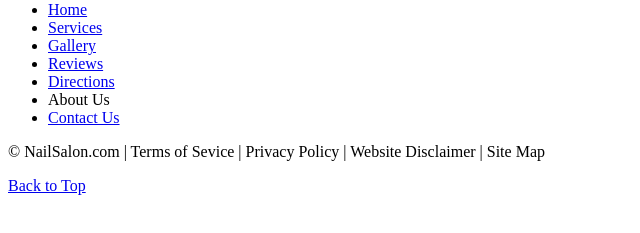
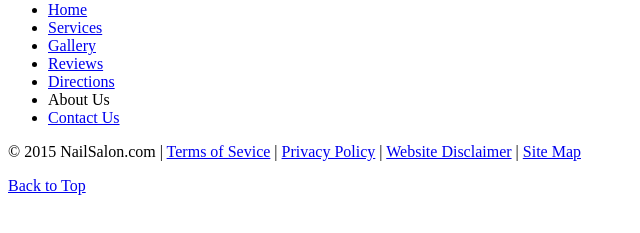
Before and after one commit to AnthonyLarios/nail_salon, a plain HTML site: page about_us.html in a window 1280 px wide. Shown: the part 79-312 px from the top of the page, without its empty margins (0-640 px from the left). Drawn offline with Linux system fonts and the light colour scheme.

Commit message:
Modify footer into links

```diff
--- a/about_us.html
+++ b/about_us.html
@@ -35,7 +35,7 @@
   </div>
 
   <div>
-    <p>&#169; NailSalon.com | Terms of Sevice | Privacy Policy | Website Disclaimer | Site Map</p>
+    <p>&#169; 2015 NailSalon.com | <a href="terms_of_service.html">Terms of Sevice</a> | <a href="privacy_policy.html">Privacy Policy</a> | <a href="disclaimer.html">Website Disclaimer</a> | <a href="site_map.html">Site Map</a></p>
     <p><a href="#">Back to Top</a></p>
   </div>
 </body>
```
Also changed, not shown: contact_us.html (+1 -1 lines), directions.html (+1 -1 lines), gallery.html (+1 -1 lines), index.html (+1 -1 lines), reviews.html (+1 -1 lines), services.html (+1 -1 lines).
